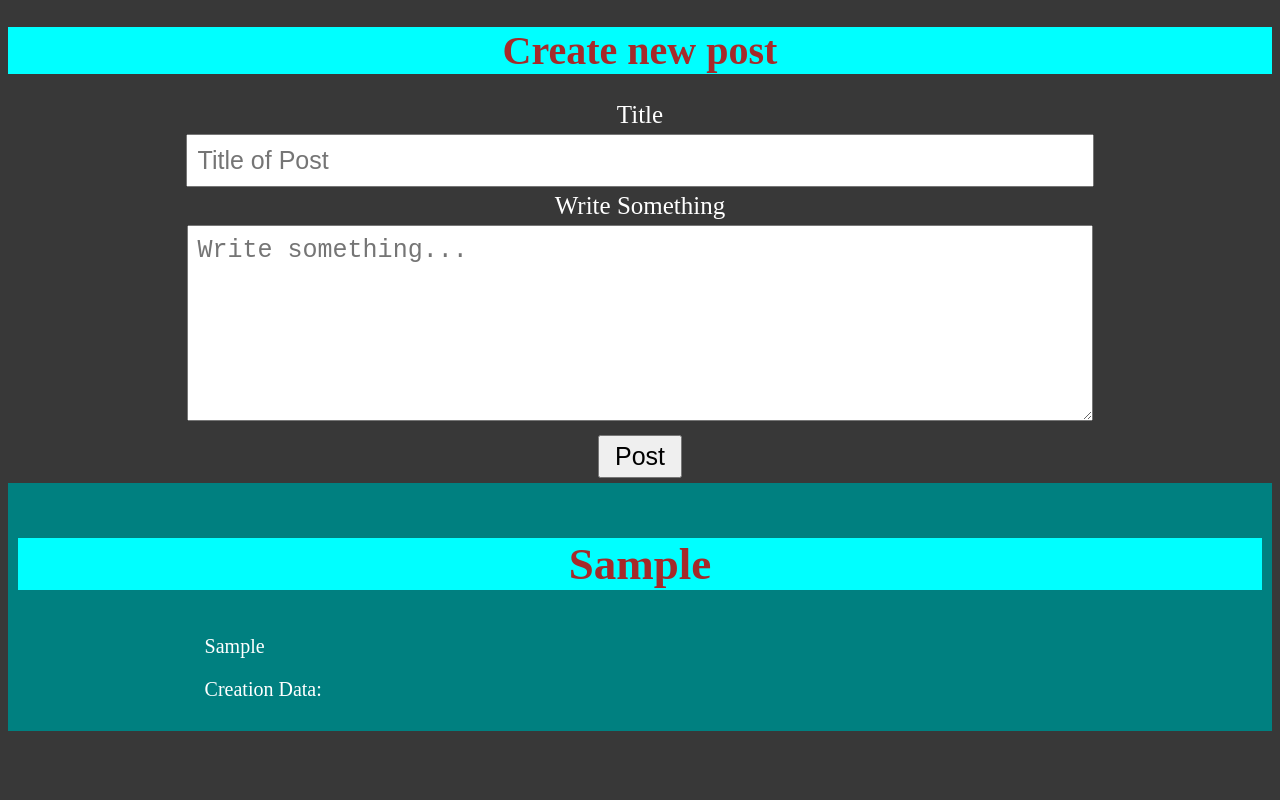
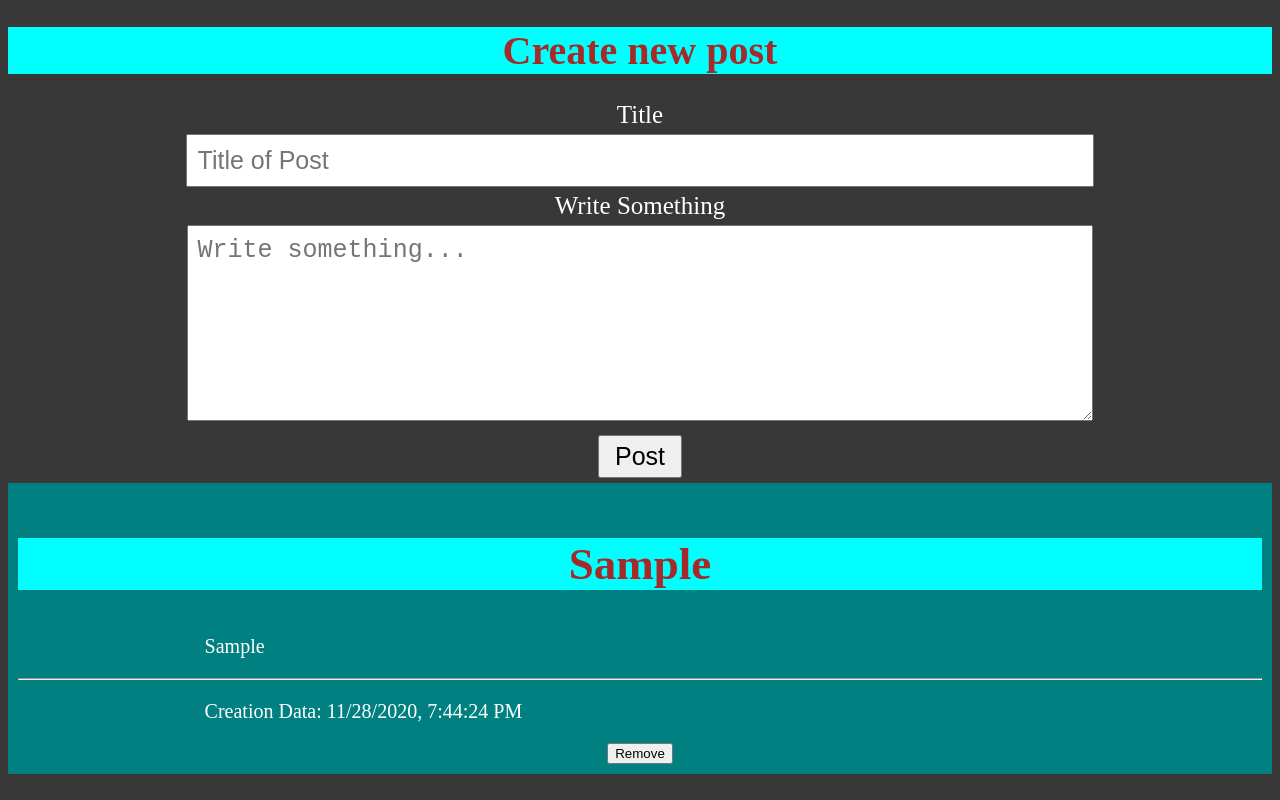
Before and after one commit to vetonmilaimi/post-react, a React (Create React App) app: page / in a window 1280 px wide. Both pictures are taken after typing "Sample", "Sample" into the empty fields and a click on the button "Post". Built offline with nearby package versions, Linux system fonts and the light colour scheme.

Commit message:
Remove datetime package because I make the creation data more easy, and done with remove button

```diff
--- a/src/components/PostContent.js
+++ b/src/components/PostContent.js
@@ -1,16 +1,37 @@
 import React from "react";
 
 class PostContent extends React.Component {
+    state = {
+        date: ""
+    };
+
+    componentDidMount() {
+        this.getDate();
+    }
+
+    getDate = () => {
+        let date = new Date().toLocaleString();
+        this.setState({ date });
+    }
+
+
     render() {
-        const posts = this.props.posts.map((post,i) =>{
+        const { date } = this.state;
+
+        const posts = this.props.posts.map((post, i) => {
             return (
                 <div className="post-content" key={i}>
                     <h3>{post.title}</h3>
                     <p>{post.postText}</p>
-                    <p>Creation Data: {this.date}</p>
+                    <hr />
+                    <p>Creation Data: {date}</p>
+
+                    <button onClick={() => {
+                        document.getElementsByClassName("post-content")[i].remove();
+                    }}>Remove</button>
                 </div>
             );
-        })
+        });
 
         return (
             <div>
```
Also changed, not shown: 1 other file (tests, documents, lock files or other folders).
